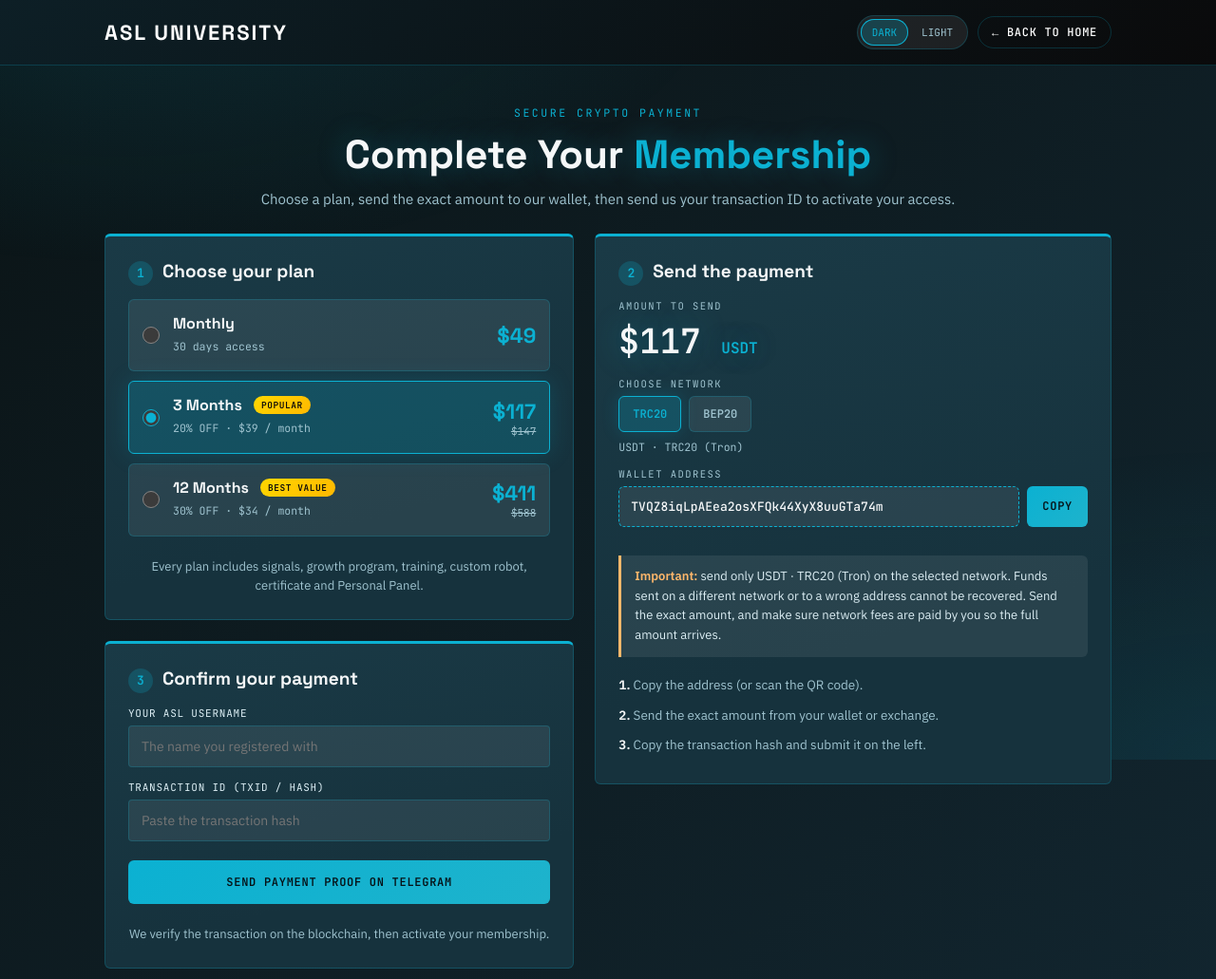
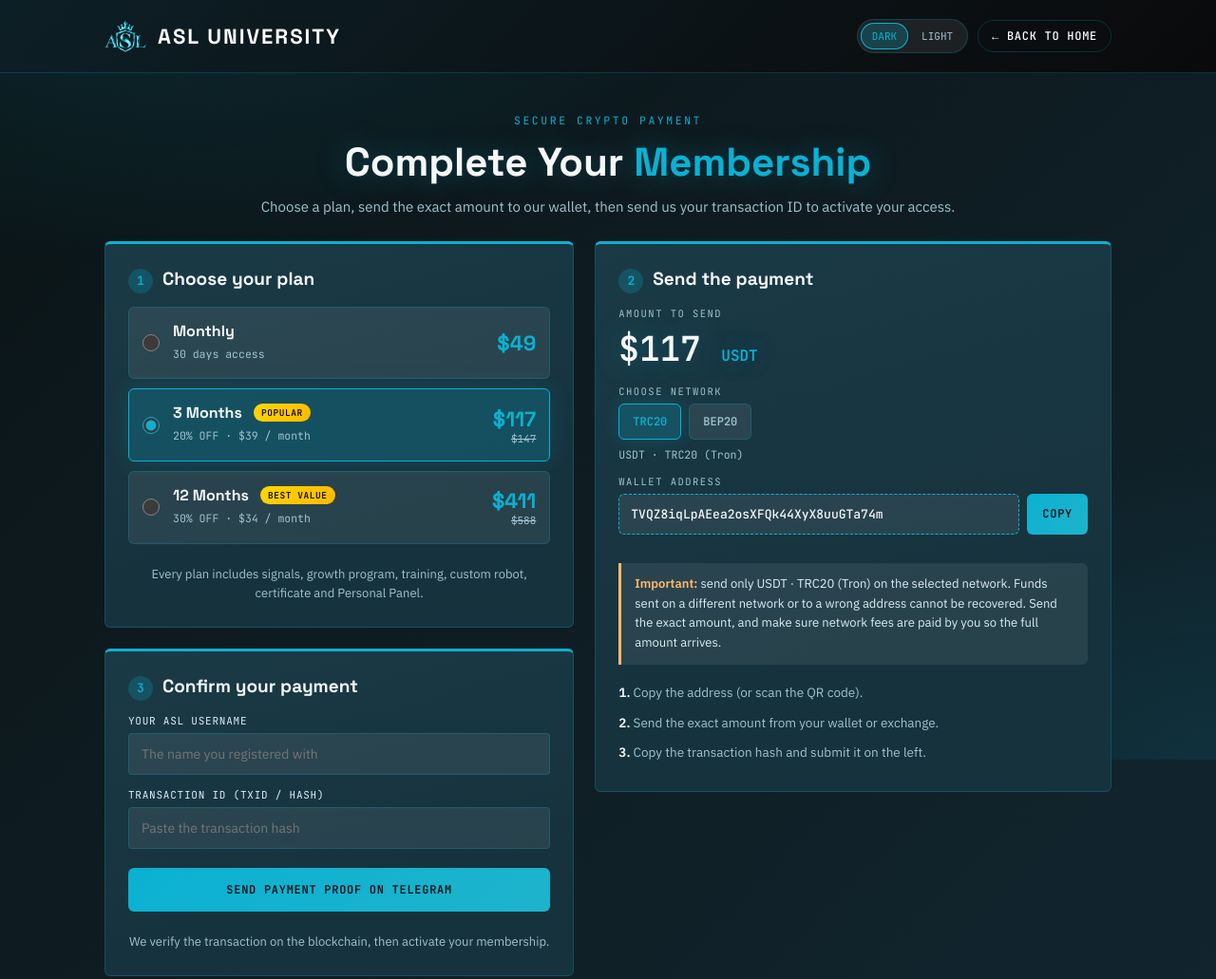
Before and after one commit to asluniversity/ASLuniversity, a plain HTML site: page public/asl-payment.html in a window 1280 px wide. Shown: the top 1031 px of the page at 95% size. Drawn offline with Linux system fonts and the light colour scheme.

Commit message:
Update asl-payment.html

```diff
--- a/public/asl-payment.html
+++ b/public/asl-payment.html
@@ -23,6 +23,7 @@ nav{background:var(--nav);padding:16px 0;border-bottom:1px solid var(--hair);pos
 .wrap{max-width:1100px;margin:0 auto;padding:0 20px}
 .nav-in{display:flex;justify-content:space-between;align-items:center;gap:12px;flex-wrap:wrap}
 .logo{font:700 22px var(--display);color:var(--navtext);letter-spacing:2px;text-decoration:none}
+.logo{display:flex;align-items:center;gap:12px}.logo-icon{height:44px;width:44px;object-fit:contain;flex-shrink:0}
 .nav-r{display:flex;align-items:center;gap:10px}
 .back{font:500 12px var(--mono);letter-spacing:.06em;text-transform:uppercase;color:var(--navtext);text-decoration:none;border:1px solid var(--hair);border-radius:999px;padding:8px 14px}
 .back:hover{color:var(--accent);border-color:var(--accent)}
@@ -80,12 +81,12 @@ footer{margin-top:44px;padding:28px 20px;text-align:center;border-top:1px solid
 footer p{font-size:12px;color:var(--muted);max-width:800px;margin:0 auto;line-height:1.8}
 .nets{display:flex;gap:8px;flex-wrap:wrap}.netb{font:600 12px var(--mono);color:var(--muted);background:var(--tbg);border:1px solid var(--hair);border-radius:6px;padding:10px 14px;cursor:pointer;transition:.2s}.netb:hover{border-color:var(--accent)}.netb[aria-pressed="true"]{color:var(--accent);border-color:var(--accent);background:var(--tact);box-shadow:0 0 18px rgba(11,177,210,.2)}.netfull{font:11.5px var(--mono);color:var(--muted);margin-top:8px}
 @media(max-width:860px){.grid{grid-template-columns:1fr}.grid>div:first-child{display:contents}.grid .panel{margin-top:0!important}.grid>div:first-child>.panel:nth-child(1){order:1}.grid>.panel{order:2}.grid>div:first-child>.panel:nth-child(2){order:3}}
-@media(max-width:640px){.wrap{padding:0 12px}.logo{font-size:16px;letter-spacing:1px}.back span{display:none}.panel{padding:18px 14px}.amount{font-size:28px}.addr{flex-direction:column}.btn{padding:12px}.plan .pr{font-size:19px}}
+@media(max-width:640px){.wrap{padding:0 12px}.logo{font-size:16px;letter-spacing:1px;gap:6px}.logo-icon{height:30px;width:30px}.back span{display:none}.panel{padding:18px 14px}.amount{font-size:28px}.addr{flex-direction:column}.btn{padding:12px}.plan .pr{font-size:19px}}
 </style>
 </head>
 <body>
 <nav><div class="wrap nav-in">
-  <a class="logo" href="index.html">ASL UNIVERSITY</a>
+  <a class="logo" href="index.html"><img class="logo-icon" src="asl-logo-transparent.png" alt="ASL University logo" onerror="this.style.display='none'">ASL UNIVERSITY</a>
   <div class="nav-r">
     <div class="tt" role="group" aria-label="Color theme"><button data-th="dark" aria-pressed="true">DARK</button><button data-th="light" aria-pressed="false">LIGHT</button></div>
     <a class="back" href="index.html">&larr; <span>Back to Home</span></a>
```
